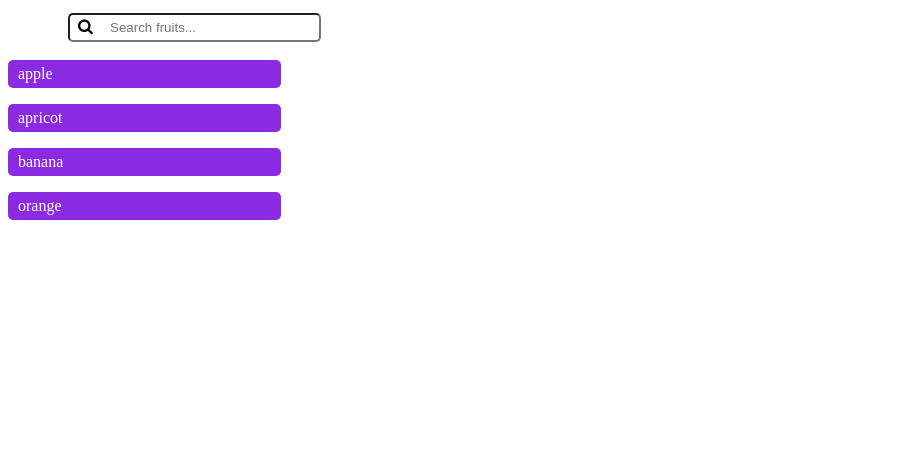
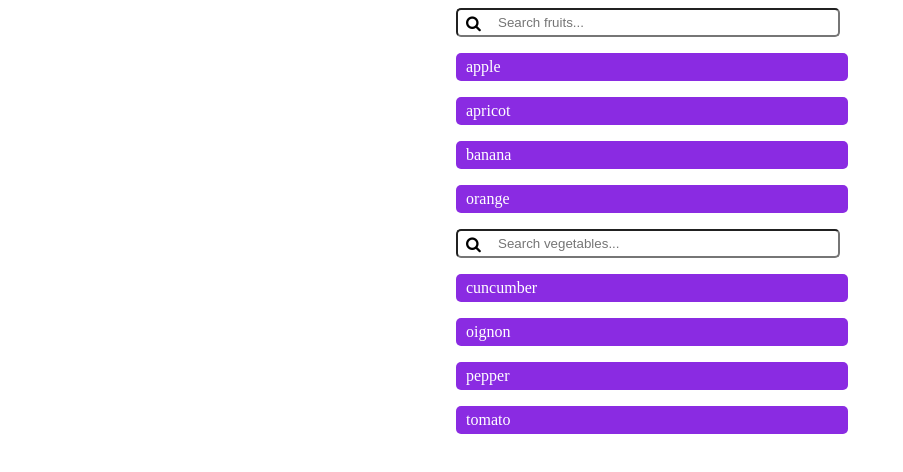
Before and after one commit to dlellouc/searchBar, a plain HTML site: page index.html in a window 1280 px wide. Shown: the whole page, without its empty margins (0-903 px from the left). Drawn offline with Linux system fonts and the light colour scheme.

Commit message:
as a function

```diff
--- a/main.js
+++ b/main.js
@@ -1,13 +1,6 @@
 
-// search bar filtering the options on input change
-
-// arrays of the options
-let optionsArray = ['apple', 'apricot', 'banana', 'orange'];
-let filteredOptionsArray = optionsArray;
-let optionsType = 'fruits';
-
-// no result found message
-let noResultFoundMsg = 'No result found !';
+// function to append a search bar filtering the options on input change
+function appendCustomizedSearchBar(appendToElement, optionsArray, optionsType) {
 
     // div container of the search bar and the options
     const searchBarContainer = document.createElement('div');
@@ -27,7 +20,7 @@ searchBarInputField.placeholder = 'Search ' + optionsType + '...';
     searchBarInputField.addEventListener('input', function() {
         // model - updating the filtered options array using the search value that has just changed
         let searchValue = searchBarInputField.value;
-    filteredOptionsArray = optionsArray.filter(function(element) {
+        let filteredOptionsArray = optionsArray.filter(function(element) {
             return element.startsWith(searchValue);
         });
         filteredOptionsArray.sort();
@@ -44,7 +37,7 @@ searchBarInputField.addEventListener('input', function() {
         } else {
             const noResultFoundDisplay = document.createElement('p');
             noResultFoundDisplay.className = 'noResultFoundDisplay';
-        noResultFoundDisplay.innerText = noResultFoundMsg;
+            noResultFoundDisplay.innerText = 'No result found !';
             optionsContainer.append(noResultFoundDisplay);
         }
     });
@@ -61,15 +54,25 @@ searchBarWithIcon.append(searchBarInputField);
     const optionsContainer = document.createElement('div');
     optionsContainer.className = 'optionsDiv';
 
-// appending to the body
+    // appending to the appendToElement
     searchBarContainer.append(searchBarWithIcon);
     searchBarContainer.append(optionsContainer);
-document.body.append(searchBarContainer);
+    appendToElement.append(searchBarContainer);
 
     // options first display
+    let filteredOptionsArray = optionsArray;
     filteredOptionsArray.sort().forEach(function(element) {
         const elementDisplay = document.createElement('p');
         elementDisplay.className = 'optionDisplay';
         elementDisplay.innerText = element;
         optionsContainer.append(elementDisplay);
     });
+
+}
+
+
+let fruitsArray = ['apple', 'apricot', 'banana', 'orange'];
+appendCustomizedSearchBar(document.body, fruitsArray, 'fruits');
+
+let vegetablesArray = ['cuncumber', 'pepper', 'oignon', 'tomato'];
+appendCustomizedSearchBar(document.body, vegetablesArray, 'vegetables');
--- a/style.css
+++ b/style.css
@@ -1,20 +1,27 @@
 
 
-.icon {
-    padding: 10px;
-    min-width: 40px;
+body {
+    width: 100%;
+    display: flex;
+    flex-direction: column;
+    align-items: center;
 }
 
-.fa-search {
-    position: relative;
-    left: 60px;
+.searchBarContainer {
+    min-width: 30vw;
+}
+
+.icon {
+    padding: 7px 10px 10px 10px;
+    min-width: 40px;
+    position: absolute;
 }
 
 .searchBarInputField {
     text-indent: 30px;
     padding: 5px 10px;
     border-radius: 5px;
-    width: 20%;
+    width: 100%;
 }
 
 .optionDisplay {
@@ -22,7 +29,7 @@
     color: white;
     padding: 5px 10px;
     border-radius: 5px;
-    width: 20%;
+    width: 97%;
 }
 
 .noResultFoundDisplay {
@@ -30,5 +37,5 @@
     color: white;
     padding: 5px 10px;
     border-radius: 5px;
-    width: 20%;
+    width: 97%;
 }
```
Lines whose indentation alone changed are shown as unchanged.
